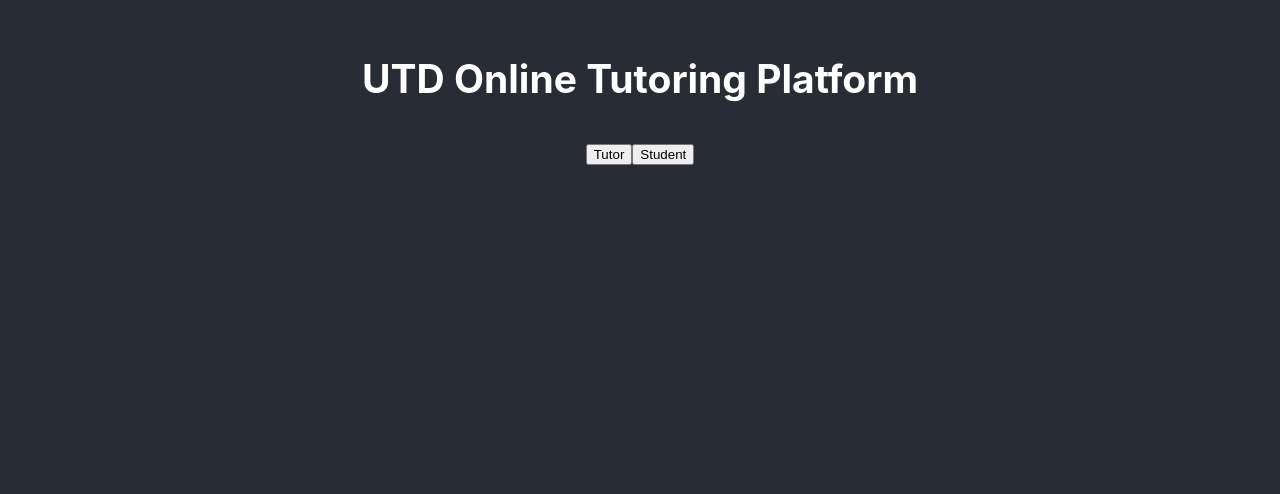
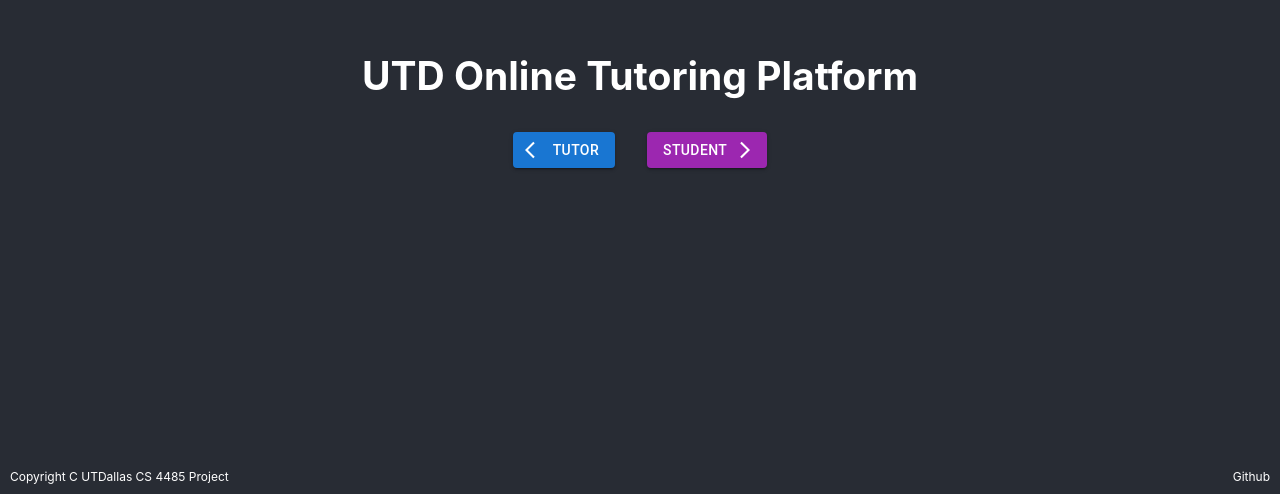
Before and after one commit to shrijxn/CS4485project, a React (Create React App) app: page / in a window 1280 px wide. Shown: the part 306-800 px from the top of the page. Built offline with nearby package versions, Linux system fonts and the light colour scheme.

Commit message:
beautified homepage buttons, added footer

```diff
--- a/src/App.js
+++ b/src/App.js
@@ -6,7 +6,23 @@
 import TutorLogin from './components/TutorLogin.js';
 import StudentLogin from './components/StudentLogin.js';
 import StudentDashboard from './components/StudentDashboard.js';
+import Button from '@mui/material/Button';
+import { createTheme } from '@mui/system';
+import ArrowForwardIosIcon from '@mui/icons-material/ArrowForwardIos';
+import ArrowBackIosIcon from '@mui/icons-material/ArrowBackIos';
 
+
+// Define the theme
+const defaultTheme = createTheme({
+    palette: {
+        primary: {
+            main: '#1976d2', // Main shade of blue color
+        },
+        secondary: {
+            main: '#e91e63', // Main shade of pink color
+        },
+    },
+});
 
 function App() {
     return (
@@ -20,23 +36,63 @@
                         <Route path="/Studentlogin" element={<StudentLogin />} />
                         <Route path="/StudentDashboard" element={<StudentDashboard />} />
                     </Routes>
+                    {/* Footer */}
+                    <footer style={{
+                        display: 'flex',
+                        justifyContent: 'space-between',
+                        padding: '10px',
+                        position: 'absolute',
+                        bottom: '0',
+                        width: 'calc(100% - 20px)',
+                        backgroundColor: 'transparent',
+                        color: 'white',
+                    }}>
+                        <div style={{ fontSize: '12px' }}>
+                            Copyright C UTDallas CS 4485 Project
+                        </div>
+                        <div style={{ textAlign: 'right', fontSize: '12px' }}>
+                            <a href="https://github.com/shrijxn/CS4485project/tree/master"
+                                target="_blank"
+                                rel="noopener noreferrer"
+                                style={{ textDecoration: 'none', color: 'white' }}>
+                                Github
+                            </a>
+                        </div>
+                    </footer>
                 </header>
             </div>
         </Router>
     );
 }
 
+
+
+
 function MainPage() {
     return (
         <div>
-      <Link to="/Tutorlogin">
-        <button>Tutor</button>
+            <Link to="/Tutorlogin" style={{ textDecoration: 'none', marginRight: '16px' }}>
+                <Button
+                    startIcon={<ArrowBackIosIcon />}
+                    variant="contained"
+                    color="primary"
+                    sx={{ mr: 2 }} // Adds margin to the right of the button
+                >
+                    Tutor
+                </Button>
             </Link>
-      <Link to="/Studentlogin">
-        <button>Student</button>
+            <Link to="/Studentlogin" style={{ textDecoration: 'none' }}>
+                <Button
+                    endIcon={<ArrowForwardIosIcon />}
+                    variant="contained"
+                    color="secondary"
+                >
+                    Student
+                </Button>
             </Link>
         </div>
     );
 }
 
+
 export default App;
```
Also changed, not shown: package.json (+7 -0 lines), 1 other file (tests, documents, lock files or other folders). Lines whose indentation alone changed are shown as unchanged.
